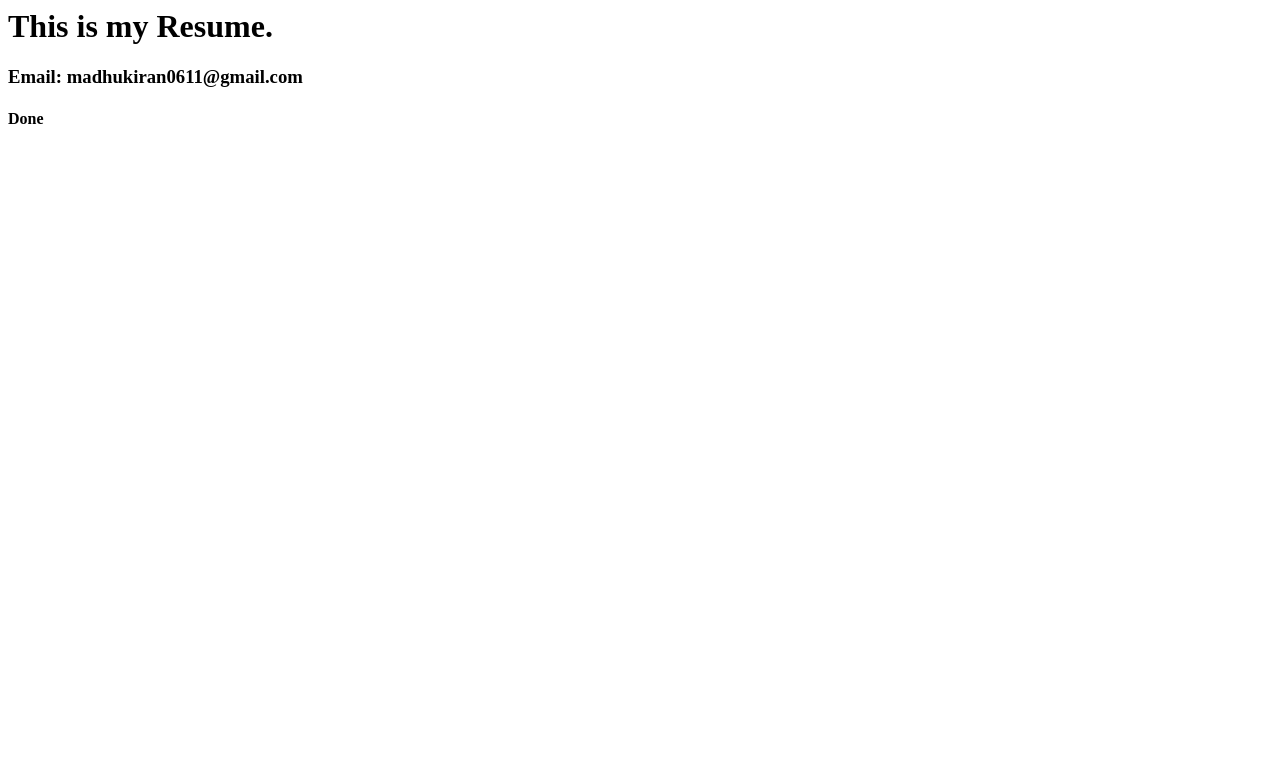
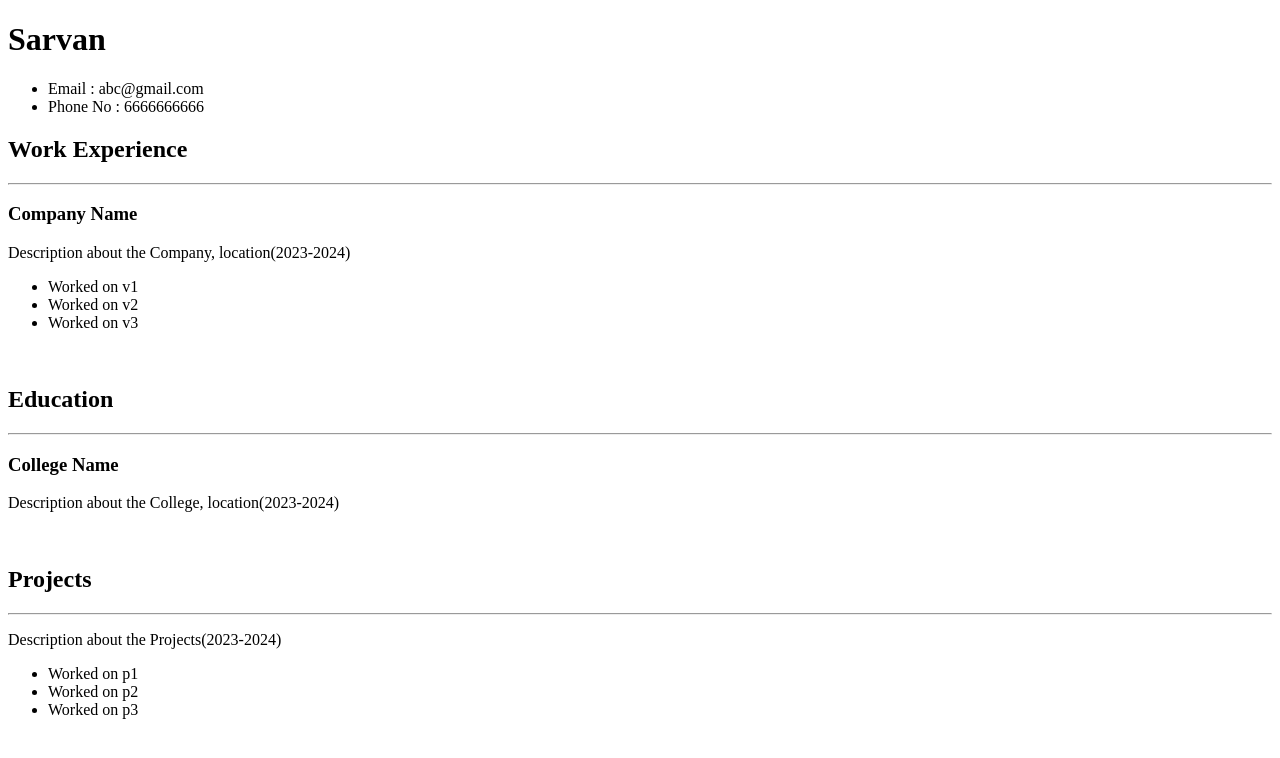
Before and after one commit to madhukiran21/crt, a plain HTML site: page index.html in a window 1280 px wide. Drawn offline with Linux system fonts and the light colour scheme.

Commit message:
third commit

```diff
--- a/index.html
+++ b/index.html
@@ -1,10 +1,47 @@
-<html>
-    <head>
-        <title>Resume</title>
-    </head>
-    <body>
-        <h1>This is my Resume.</h1>
-        <h3>Email: madhukiran0611@gmail.com</h3>
-        <h4>Done</h4>
-    </body>
+<!DOCTYPE html>
+<html lang="en">
+<head>
+    <meta charset="UTF-8">
+    <meta http-equiv="X-UA-Compatible" content="IE=edge">
+    <meta name="viewport" content="width=device-width, initial-scale=1.0">
+    <title>Document</title>
+</head>
+<body>
+    <div>
+        <h1>Sarvan</h1>
+        <ul>
+            <li>Email : abc@gmail.com</li>
+            <li>Phone No : 6666666666</li>
+        </ul>
+    </div>
+    <div>
+        <h2>Work Experience</h2>
+        <hr>
+        <h3>Company Name</h3>
+        <p>Description about the Company, location(2023-2024)</p>
+        <ul>
+            <li>Worked on v1</li>
+            <li>Worked on v2</li>
+            <li>Worked on v3</li>
+        </ul>
+    </div>
+    <br/>
+    <div>
+        <h2>Education</h2>
+        <hr>
+        <h3>College Name</h3>
+        <p>Description about the College, location(2023-2024)</p>
+    </div>
+    <br/>
+    <div>
+        <h2>Projects</h2>
+        <hr>
+        <p>Description about the Projects(2023-2024)</p>
+        <ul>
+            <li>Worked on p1</li>
+            <li>Worked on p2</li>
+            <li>Worked on p3</li>
+        </ul>
+    </div>
+</body>
 </html>
```
